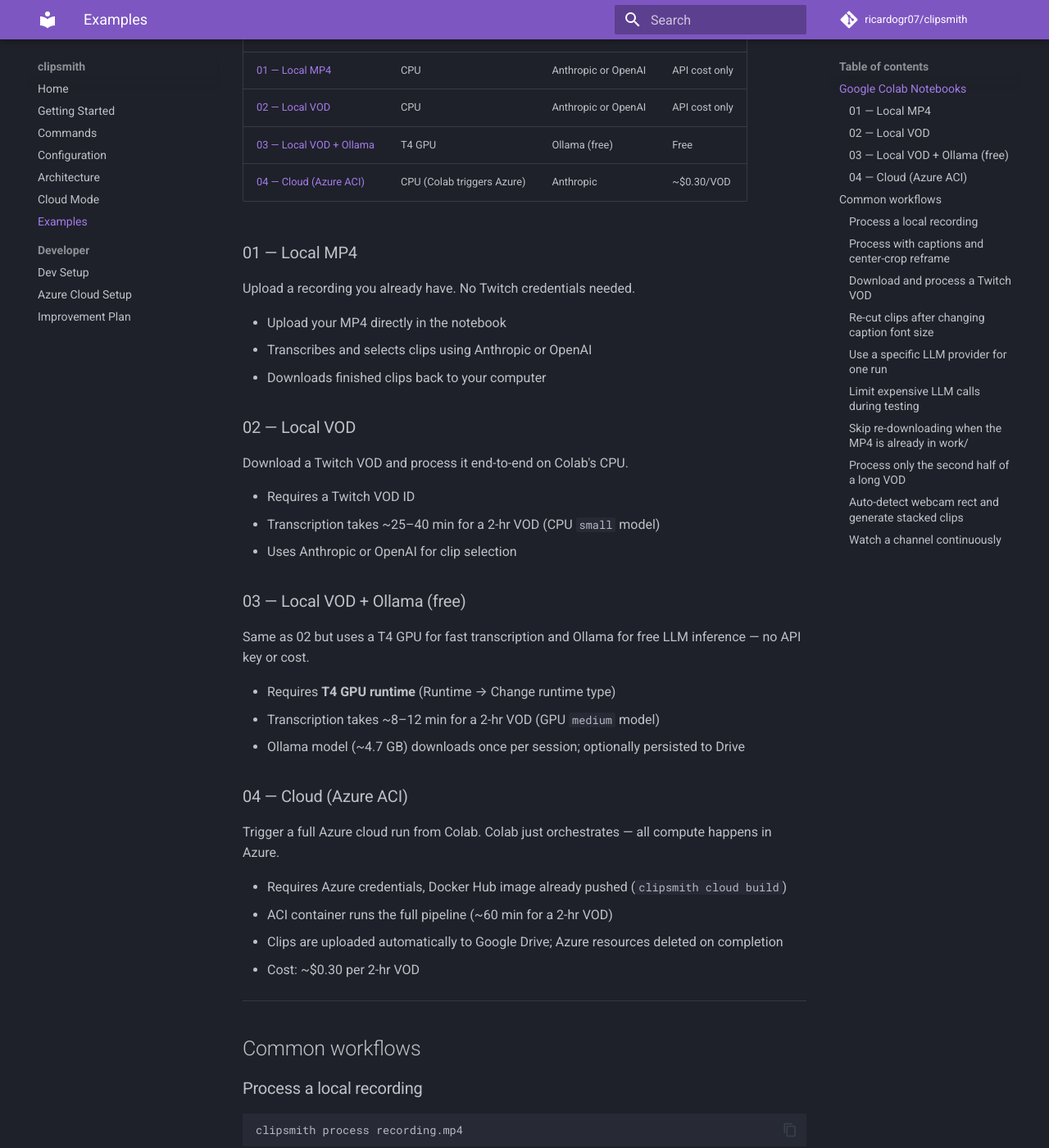
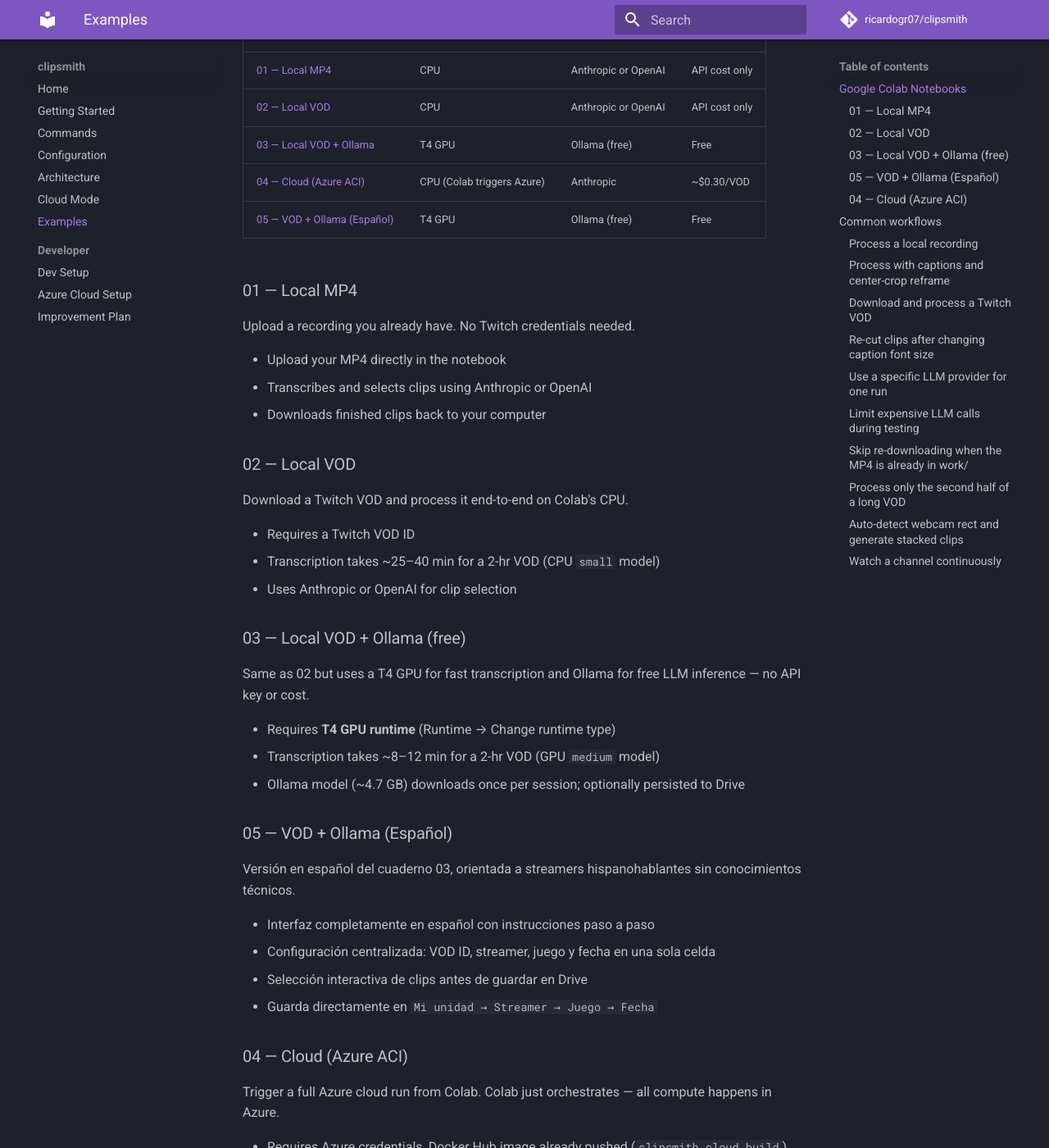
Before and after one commit to ricardogr07/clipsmith, an MkDocs documentation site: the page built from docs/examples.md, in a window 1280 px wide and 1400 px high, scrolled down 255 px. Shown: the whole window at 82% size. Built offline with MkDocs 1.6.1 and Material for MkDocs 9.7.7, drawn with Linux system fonts in a browser that asks for light colours; comment, search, counter and statistics services are not loaded; some of the changed text lies outside the part shown.

Commit message:
feat: Spanish Colab notebook + Drive save with clip selection (#6)
* fix: use PAT for release-please so tag pushes trigger publish workflow

* feat: add Spanish Colab notebook and Drive save with clip selection

- Add 05_vod_ollama_español.ipynb: non-technical Spanish version of the
  Ollama notebook with all config in one cell and Drive save via checkboxes
- Update 03_local_vod_ollama.ipynb: replace browser download with Drive
  save cell using ipywidgets checkboxes (all selected by default)
- Update docs/examples.md: add notebook 05 to table and descriptions

Co-Authored-By: Claude Sonnet 4.6 <noreply@anthropic.com>

* chore: clear notebook cell outputs to reduce file size

03_local_vod_ollama.ipynb: 95 MB -> <1 MB
05_vod_ollama_español.ipynb: outputs never stored

Co-Authored-By: Claude Sonnet 4.6 <noreply@anthropic.com>

---------

Co-authored-by: Claude Sonnet 4.6 <noreply@anthropic.com>

```diff
--- a/docs/examples.md
+++ b/docs/examples.md
@@ -10,6 +10,7 @@ Four notebooks — pick the one that matches your setup:
 | [02 — Local VOD](https://colab.research.google.com/github/ricardogr07/clipsmith/blob/main/examples/02_local_vod.ipynb) | CPU | Anthropic or OpenAI | API cost only |
 | [03 — Local VOD + Ollama](https://colab.research.google.com/github/ricardogr07/clipsmith/blob/main/examples/03_local_vod_ollama.ipynb) | T4 GPU | Ollama (free) | Free |
 | [04 — Cloud (Azure ACI)](https://colab.research.google.com/github/ricardogr07/clipsmith/blob/main/examples/04_cloud.ipynb) | CPU (Colab triggers Azure) | Anthropic | ~$0.30/VOD |
+| [05 — VOD + Ollama (Español)](https://colab.research.google.com/github/ricardogr07/clipsmith/blob/main/examples/05_vod_ollama_espa%C3%B1ol.ipynb) | T4 GPU | Ollama (free) | Free |
 
 ### 01 — Local MP4
 
@@ -34,6 +35,15 @@ Same as 02 but uses a T4 GPU for fast transcription and Ollama for free LLM infe
 - Requires **T4 GPU runtime** (Runtime → Change runtime type)
 - Transcription takes ~8–12 min for a 2-hr VOD (GPU `medium` model)
 - Ollama model (~4.7 GB) downloads once per session; optionally persisted to Drive
+
+### 05 — VOD + Ollama (Español)
+
+Versión en español del cuaderno 03, orientada a streamers hispanohablantes sin conocimientos técnicos.
+
+- Interfaz completamente en español con instrucciones paso a paso
+- Configuración centralizada: VOD ID, streamer, juego y fecha en una sola celda
+- Selección interactiva de clips antes de guardar en Drive
+- Guarda directamente en `Mi unidad → Streamer → Juego → Fecha`
 
 ### 04 — Cloud (Azure ACI)
 
```
Also changed, not shown: other parts of docs/examples.md (+1 -1 lines), 2 other files.
